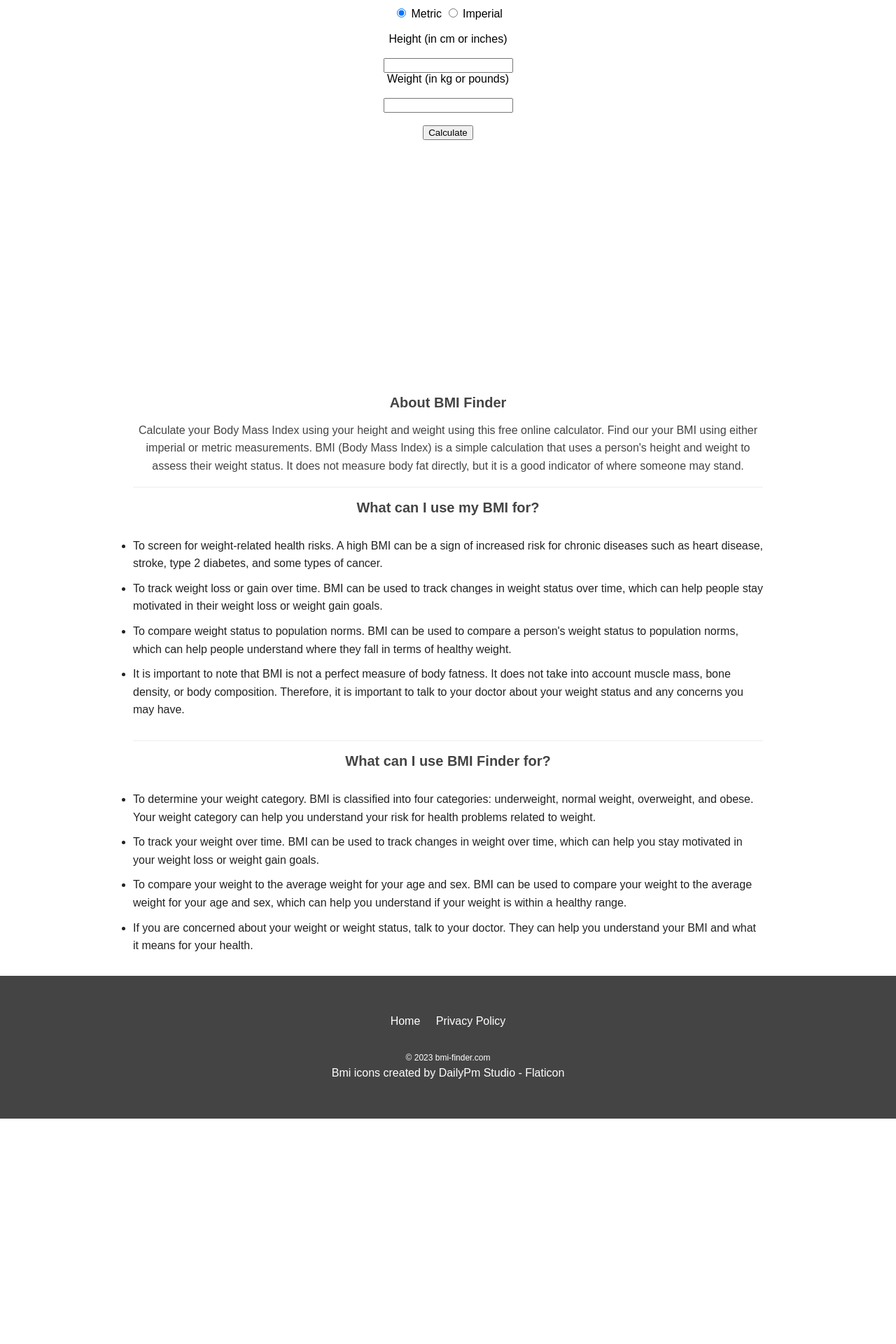
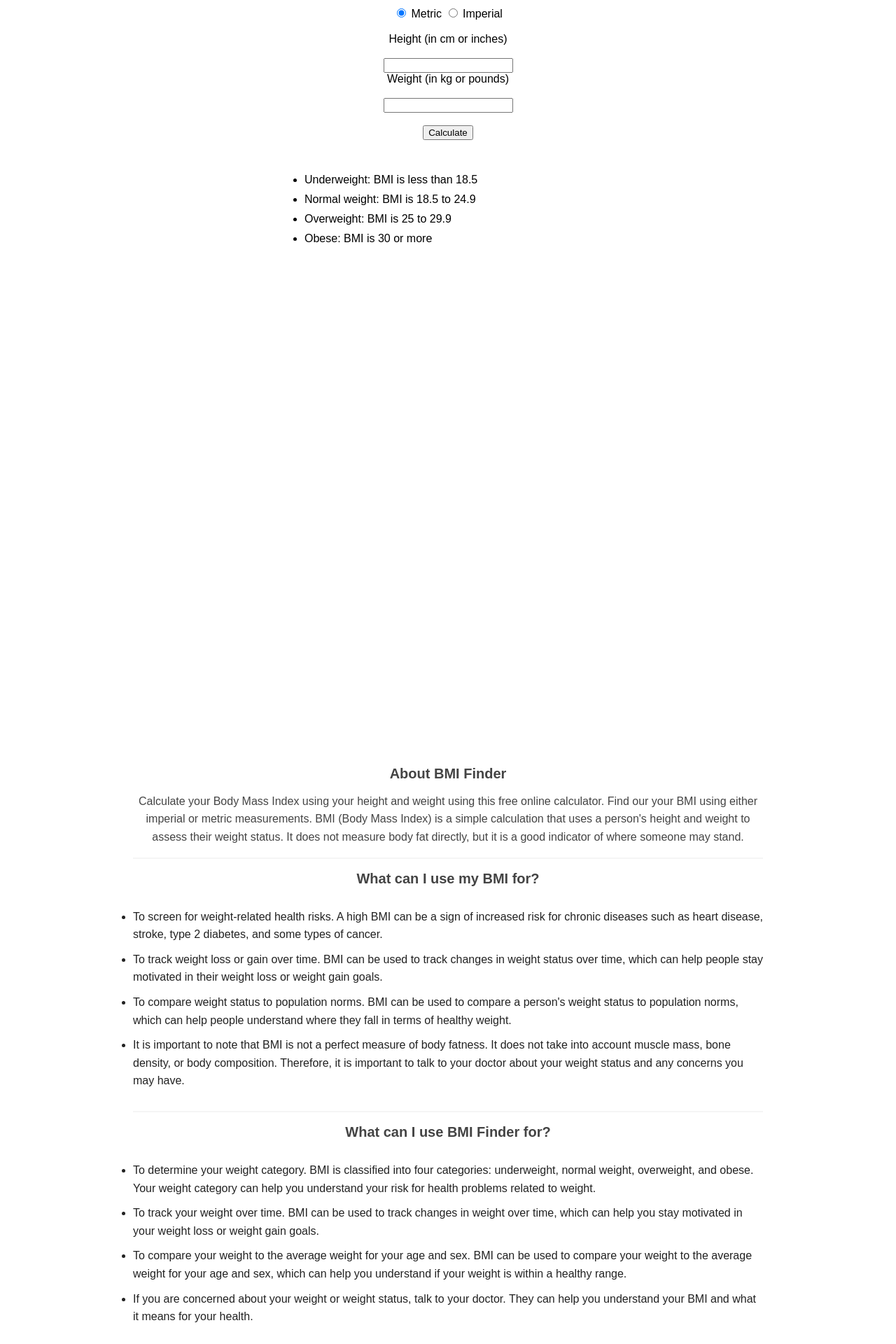
Before and after one commit to lbrilli/bmi-finder.com, a PHP site: page / in a window 1280 px wide. Shown: the part 465-2385 px from the top of the page at 70% size. Before the commit the page ends 2063 px from the top, so only its background shows below. Run offline with PHP 8.4, Linux system fonts and the light colour scheme; data that the repository does not hold is empty; some libraries are stand-ins or nearby versions.

Commit message:
add explanations for different bmi scores

```diff
--- a/index.php
+++ b/index.php
@@ -305,6 +305,16 @@
 								}
 							</script>
 						</div>
+					<div class="content-inner">
+						<p class="subtext-minor">
+								<ul>
+									<li>Underweight: BMI is less than 18.5</li>
+									<li>Normal weight: BMI is 18.5 to 24.9</li>
+									<li>Overweight: BMI is 25 to 29.9</li>
+									<li>Obese: BMI is 30 or more</li>
+								</ul>
+							</p>
+					</div>
 						<div class="bottomad">
 							<!-- This is where your 320x50 bottom ad code from Adsense goes -->
 						</div>
```
